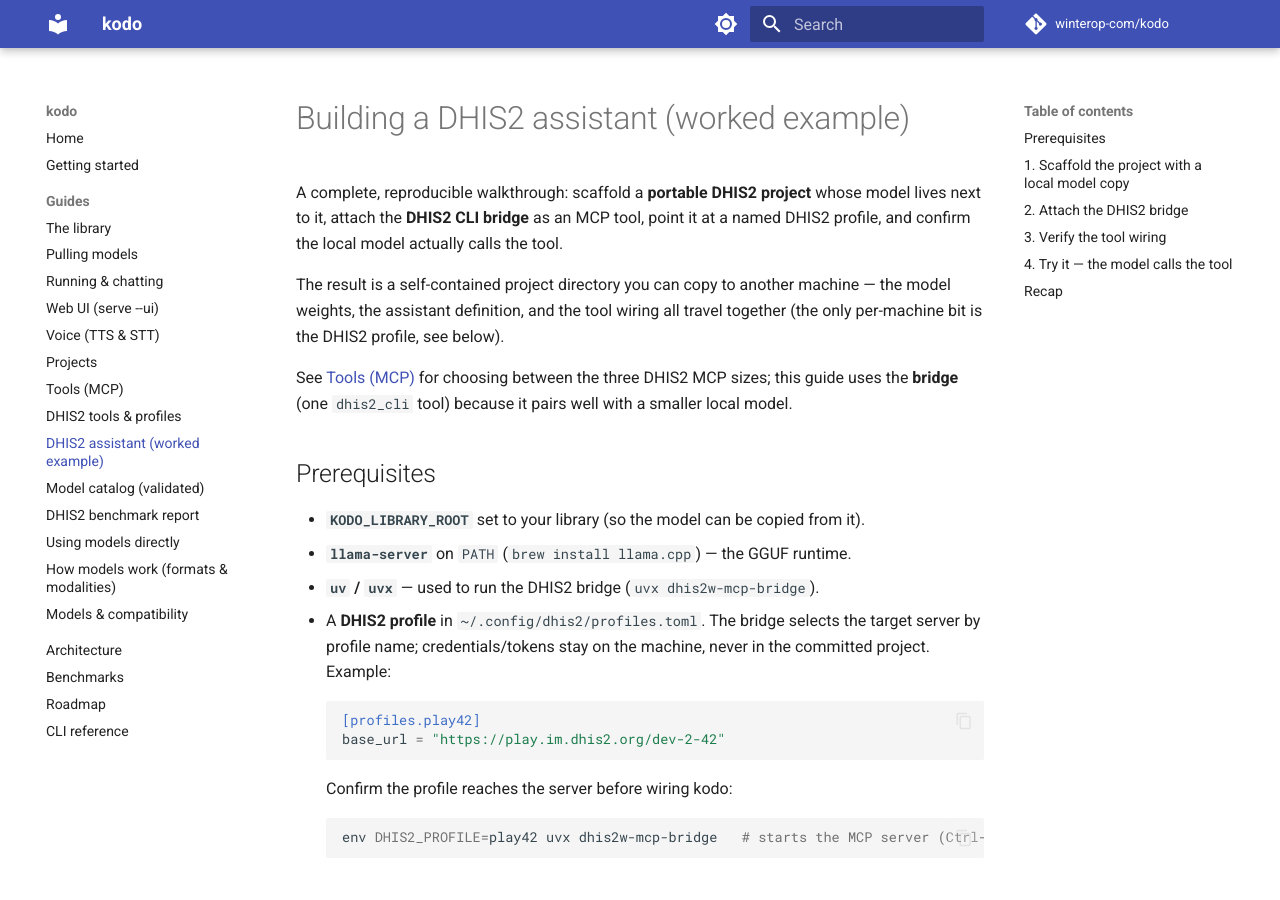
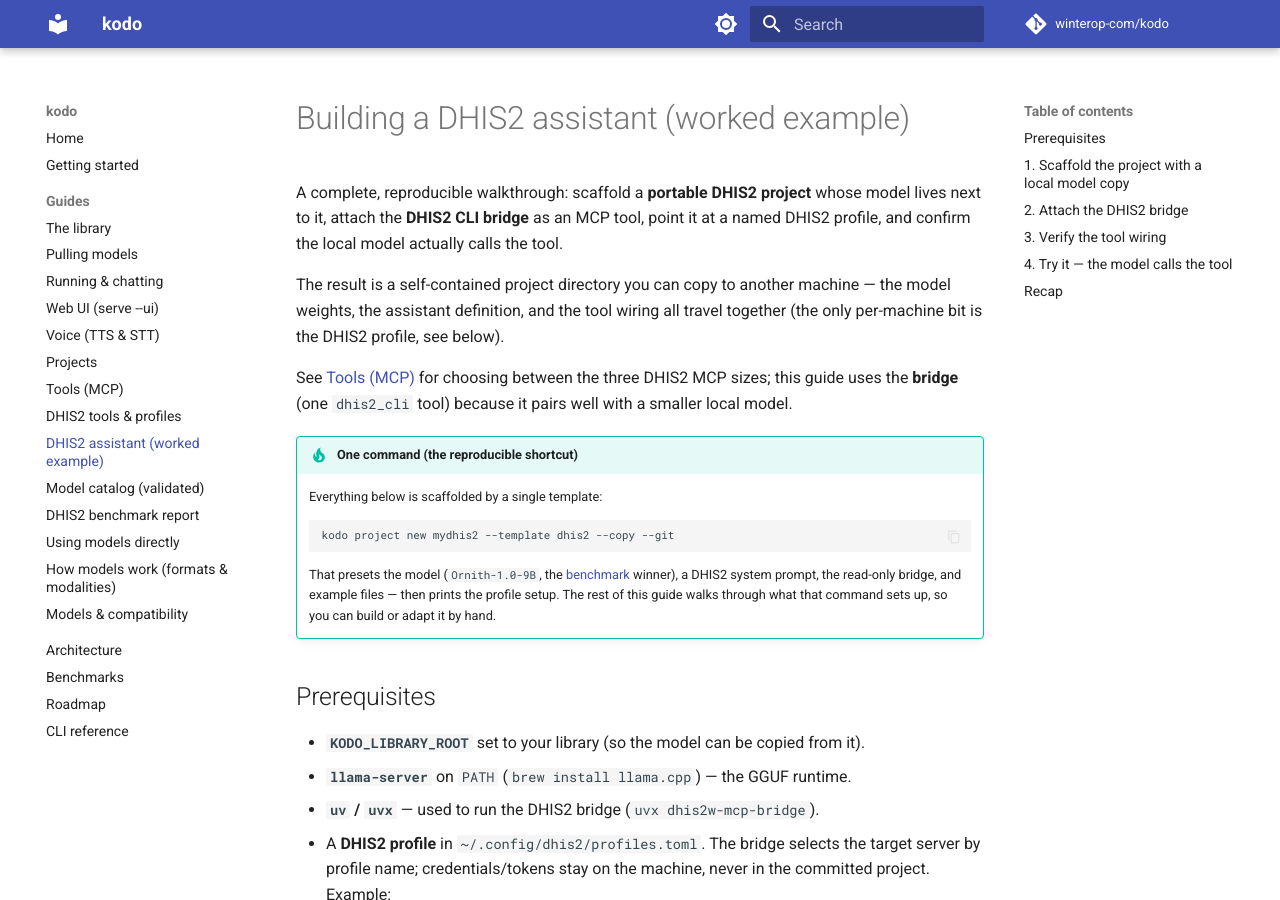
Before and after one commit to winterop-com/stabbur, an MkDocs documentation site: the page built from docs/guides/dhis2-project.md, in a window 1280 px wide and 900 px high. Built offline with MkDocs 1.6.1 and Material for MkDocs 9.7.7, drawn with Linux system fonts in a browser that asks for light colours; comment, search, counter and statistics services are not loaded.

Commit message:
docs: --template dhis2 one-command reproduction; mark roadmap item done

````diff
--- a/docs/guides/dhis2-project.md
+++ b/docs/guides/dhis2-project.md
@@ -11,6 +11,18 @@
 See [Tools (MCP)](tools.md) for choosing between the three DHIS2 MCP sizes; this
 guide uses the **bridge** (one `dhis2_cli` tool) because it pairs well with a
 smaller local model.
+
+!!! tip "One command (the reproducible shortcut)"
+    Everything below is scaffolded by a single template:
+
+    ```bash
+    kodo project new mydhis2 --template dhis2 --copy --git
+    ```
+
+    That presets the model (`Ornith-1.0-9B`, the [benchmark](model-catalog.md) winner), a
+    DHIS2 system prompt, the read-only bridge, and example files — then prints the profile
+    setup. The rest of this guide walks through what that command sets up, so you can build
+    or adapt it by hand.
 
 ## Prerequisites
 
````
Also changed, not shown: ROADMAP.md (+8 -8 lines).
